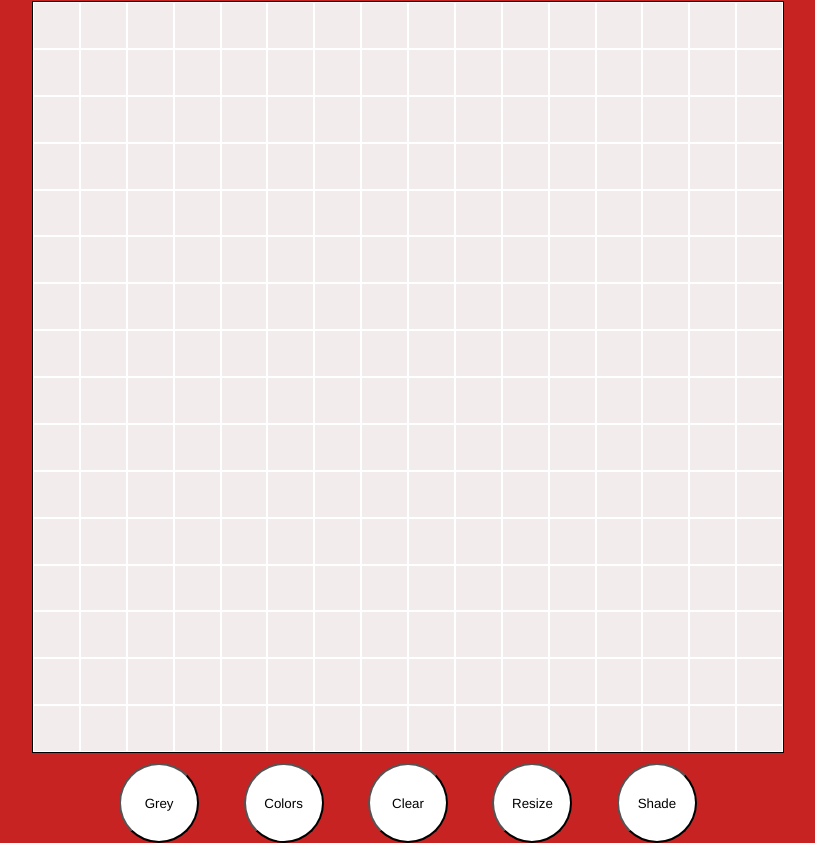
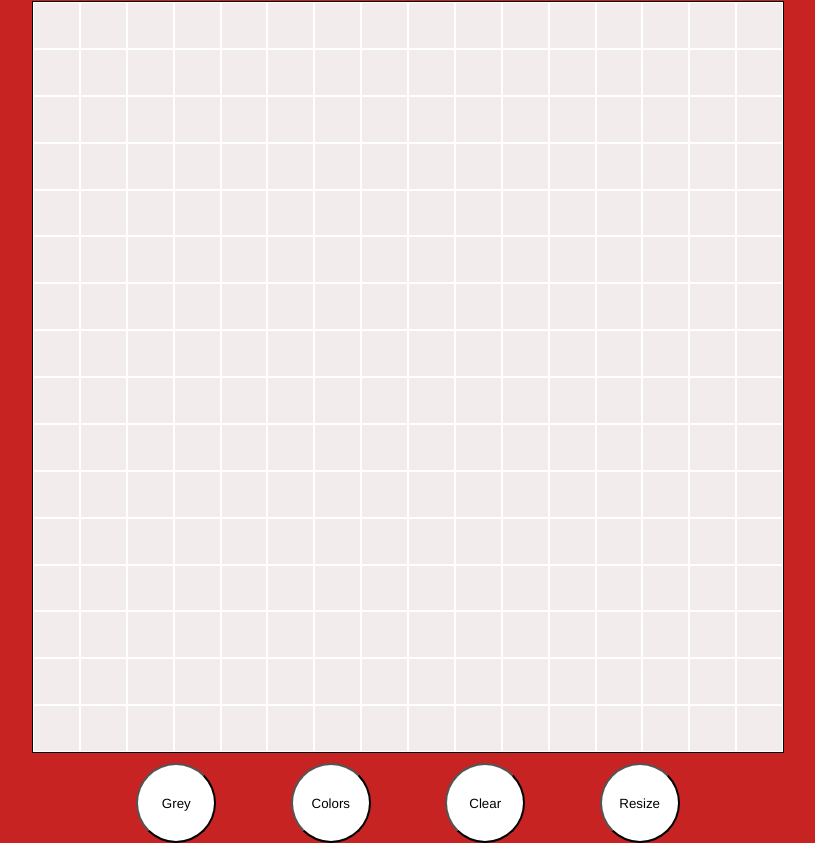
Before and after one commit to Jbishopdev/etch-a-sketch, a plain HTML site: page index.html in a window 1280 px wide. Shown: the part 61-904 px from the top of the page, without its empty margins (232-1047 px from the left). Drawn offline with Linux system fonts and the light colour scheme.

Commit message:
Remove shade, clean up styles

```diff
--- a/etch-a-sketch.js
+++ b/etch-a-sketch.js
@@ -2,7 +2,6 @@ const container = document.querySelector("#container");
 const greyscale = document.querySelector("#greyscale");
 const colors = document.querySelector("#colors");
 const clear = document.querySelector("#clear");
-const shade = document.querySelector("#shade");
 const resizeGrid = document.querySelector("#resize");
 const divs = [];
 let currentMode = null;
@@ -11,6 +10,7 @@ createGrid(16);
 
 container.addEventListener("mouseover", (event) => {  // event delegation
   if (event.target.classList == ("div")) {
+
     if (currentMode === "greyscale") {
       const randomGrey = Math.floor(Math.random() * 256);
       event.target.style.backgroundColor = `rgb(${randomGrey}, ${randomGrey}, ${randomGrey})`;
@@ -20,7 +20,6 @@ container.addEventListener("mouseover", (event) => {  // event delegation
       const randomBlue = Math.floor(Math.random() * 256);
       event.target.style.backgroundColor = `rgb(${randomRed}, ${randomGreen}, ${randomBlue})`;
     }
-
   }
 })
 
--- a/index.html
+++ b/index.html
@@ -18,7 +18,6 @@
     <button id="colors">Colors</button>
     <button id="clear">Clear</button>
     <button id="resize">Resize</button>
-    <button id = "shade">Shade</button>
   </div>
 </body>
 <script src="etch-a-sketch.js"></script>
--- a/styles.css
+++ b/styles.css
@@ -14,7 +14,7 @@ body {
 
 button {
   padding: 17px;
-  margin: 0px 20px 0px 20px;
+  margin: 0px 35px 0px 35px;
   border-radius: 50%;
   width: 80px;
   height: 80px;
```
